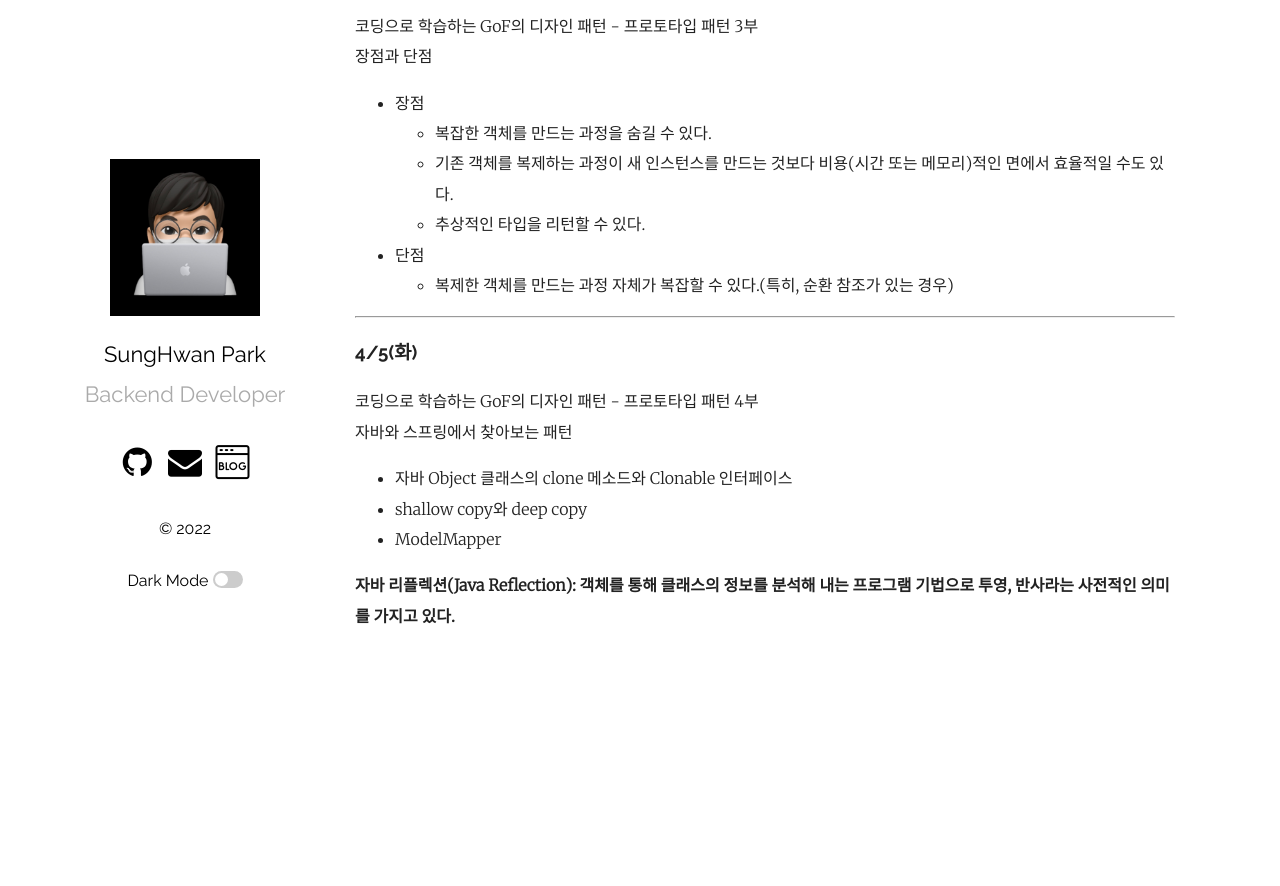
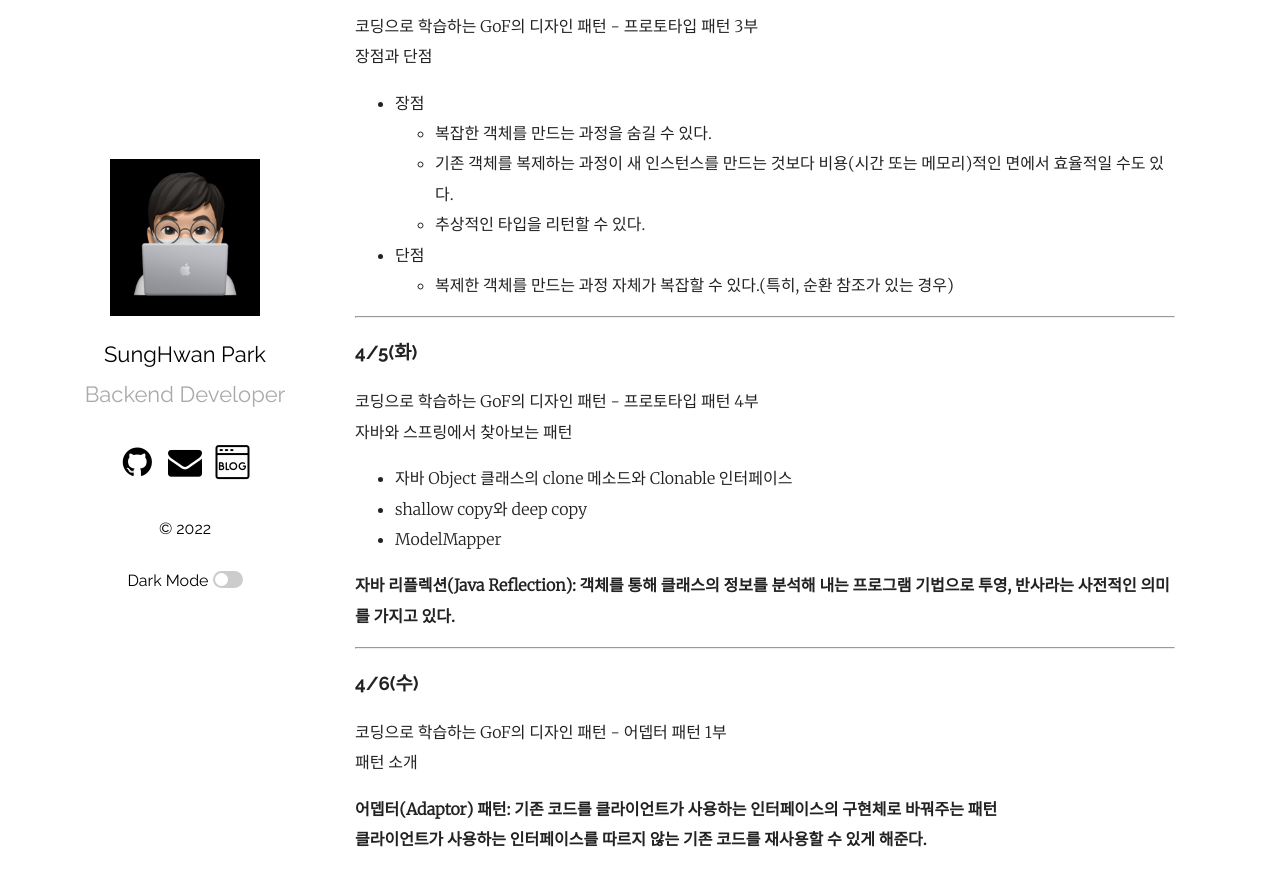
Before and after one commit to park0219/park0219.github.io, a Jekyll site: the page built from _posts/2022-04-01-4월TIL.markdown, in a window 1280 px wide and 900 px high, scrolled down 3632 px. Shown: the top 886 px of the window. Built offline with Jekyll 4.4.1, drawn with Linux system fonts in a browser that asks for light colours; comment, search, counter and statistics services are not loaded; before the commit the page ends 4308 px from its top, so only the background shows below that.

Commit message:
feat: 2022-04-06 TIL 추가

```diff
--- a/_posts/2022-04-01-4월TIL.markdown
+++ b/_posts/2022-04-01-4월TIL.markdown
@@ -185,3 +185,13 @@ public class App {
 -   ModelMapper
 
 **자바 리플렉션(Java Reflection): 객체를 통해 클래스의 정보를 분석해 내는 프로그램 기법으로 투영, 반사라는 사전적인 의미를 가지고 있다.**
+
+---
+
+### 4/6(수)
+
+코딩으로 학습하는 GoF의 디자인 패턴 - 어뎁터 패턴 1부<br/>
+패턴 소개
+
+**어뎁터(Adaptor) 패턴: 기존 코드를 클라이언트가 사용하는 인터페이스의 구현체로 바꿔주는 패턴<br/>
+클라이언트가 사용하는 인터페이스를 따르지 않는 기존 코드를 재사용할 수 있게 해준다.**
```
